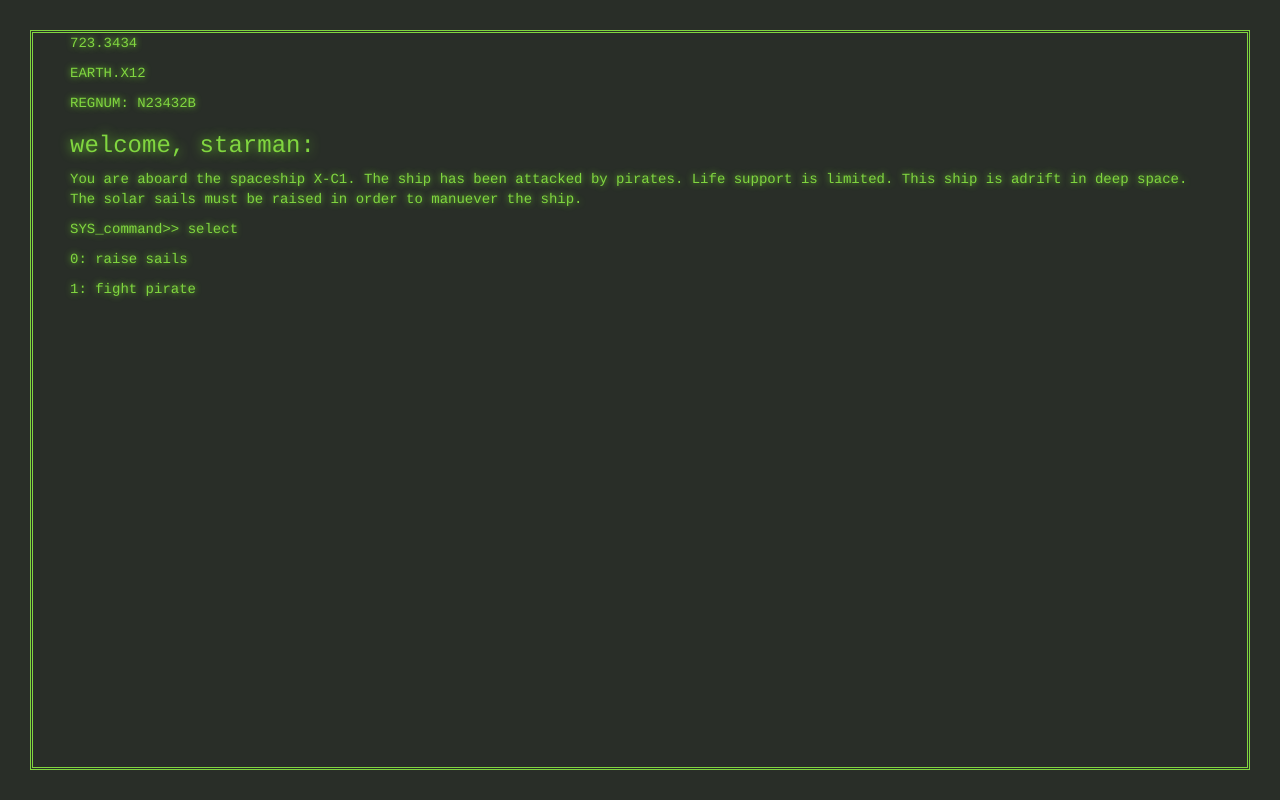
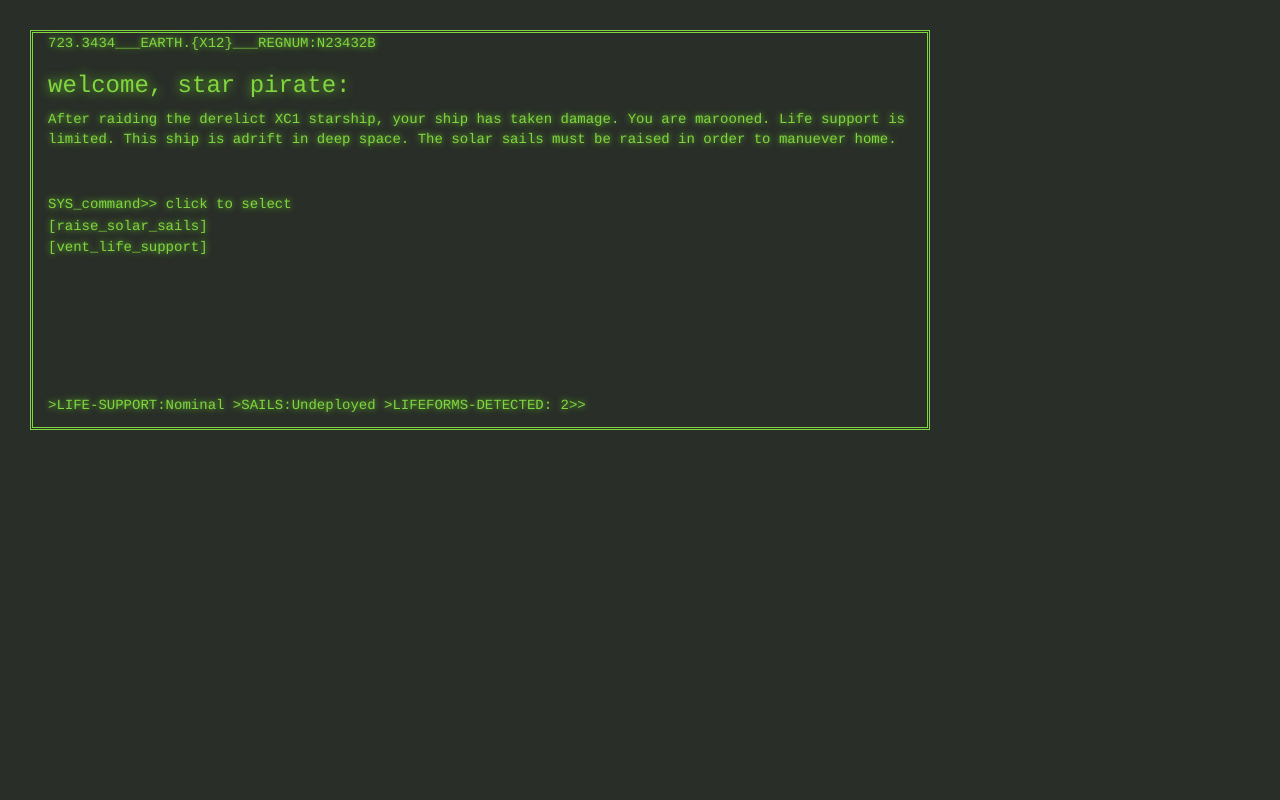
Before and after one commit to jfranti/SpacePirate, a plain HTML site: page index.html in a window 1280 px wide. Drawn offline with nearby package versions, Linux system fonts and the light colour scheme.

Commit message:
Add StatusController, StatusFactory

```diff
--- /dev/null
+++ b/controllers/StatusController.js
@@ -0,0 +1,10 @@
+spacePirates.controller('StatusCtrl', function StatusCtrl($scope, StatusFactory) {
+  $scope.StatusFactory = StatusFactory;
+  $scope.life_support = StatusFactory.life_support;
+  $scope.sail = StatusFactory.sail;
+  $scope.lifeform = StatusFactory.lifeform;
+  //change the properies methods here
+  $scope.disableLifeSupport = function() {
+    $scope.life_support = "Disabled";
+  }
+});
--- a/css/space_terminal.css
+++ b/css/space_terminal.css
@@ -6,6 +6,22 @@ body {
   font-family: Courier;
   margin: 30px;
   border: 3px double #81D640;
+  height: 400px;
+  max-width: 900px;
+}
+
+.container {
+  max-width: 900px;
+
+}
+
+.log {
+  margin-bottom: 50px;
+}
+
+.sys_command {
+  line-height: .8;
+  margin-bottom: 50px;
 }
 
 
@@ -46,3 +62,8 @@ h3 {
   border: 0px;
   box-shadow: 0 0 0;
 }
+
+#status {
+  position: fixed;
+  top: 395px;
+}
--- a/index.html
+++ b/index.html
@@ -6,16 +6,23 @@
   <script src="lib/angular-ui-router.js"></script>
   <script src="app.js"></script>
   <script src="controllers/TerminalController.js"></script>
+  <script src="controllers/StatusController.js"></script>
+  <script src="services/StatusFactory.js"></script>
   <link href="http://maxcdn.bootstrapcdn.com/bootstrap/3.3.4/css/bootstrap.min.css" rel="stylesheet">
   <link href="css/space_terminal.css" rel="stylesheet">
 </head>
 <body>
   <div class="container">
-    <p>723.3434</p>
-    <p>EARTH.X12</p>
-    <p>REGNUM: N23432B</p>
+    <p>723.3434___EARTH.{X12}___REGNUM:N23432B</p>
 
     <div ui-view></div>
+
+    <p id="status" ng-controller="StatusCtrl">
+      >LIFE-SUPPORT:{{ life_support }}
+      >SAILS:{{ sail }}
+      >LIFEFORMS-DETECTED: {{ lifeform }}>>
+    </p>
+
   </div>
 </body>
 </html>
--- a/partials/start.html
+++ b/partials/start.html
@@ -1,20 +1,15 @@
-<h3>welcome, starman:</h3>
+<h3>welcome, star pirate:</h3>
 
-<p>
-  You are aboard the spaceship X-C1. The ship has been attacked by pirates. Life support is limited.  This ship is adrift in deep space. The solar sails must be raised in order to manuever the ship.
+<p class="log">
+  After raiding the derelict XC1 starship, your ship has taken damage. You are marooned. Life support is limited.  This ship is adrift in deep space. The solar sails must be raised in order to manuever home.
 </p>
 
-<p>
-  SYS_command>> <span class="blink">select</span>
-</p>
+<div class="sys_command">
+  <p>SYS_command>> <span class="blink">click to select</span></p>
+  <p><a ui-sref='win'>[raise_solar_sails]</a></p>
+  <p><a ui-sref='death'>[vent_life_support]</a></p>
+</div>
 
-<p>
-  <a ui-sref='win'>0: raise sails</a>
-</p>
-
-<p>
-  <a ui-sref='death'>1: fight pirate</a>
-</p>
 
 <!-- <form ng-submit="run()" role="form">
   <input type="text" ng-model="user_input" class="terminal">
--- /dev/null
+++ b/services/StatusFactory.js
@@ -0,0 +1,9 @@
+spacePirates.factory('StatusFactory', function StatusFactory() {
+  var factory = {};
+
+  factory.life_support = "Nominal";
+  factory.sail = "Undeployed";
+  factory.lifeform = 2;
+
+  return factory;
+});
```
Also changed, not shown: partials/death.html (+6 -2 lines).
